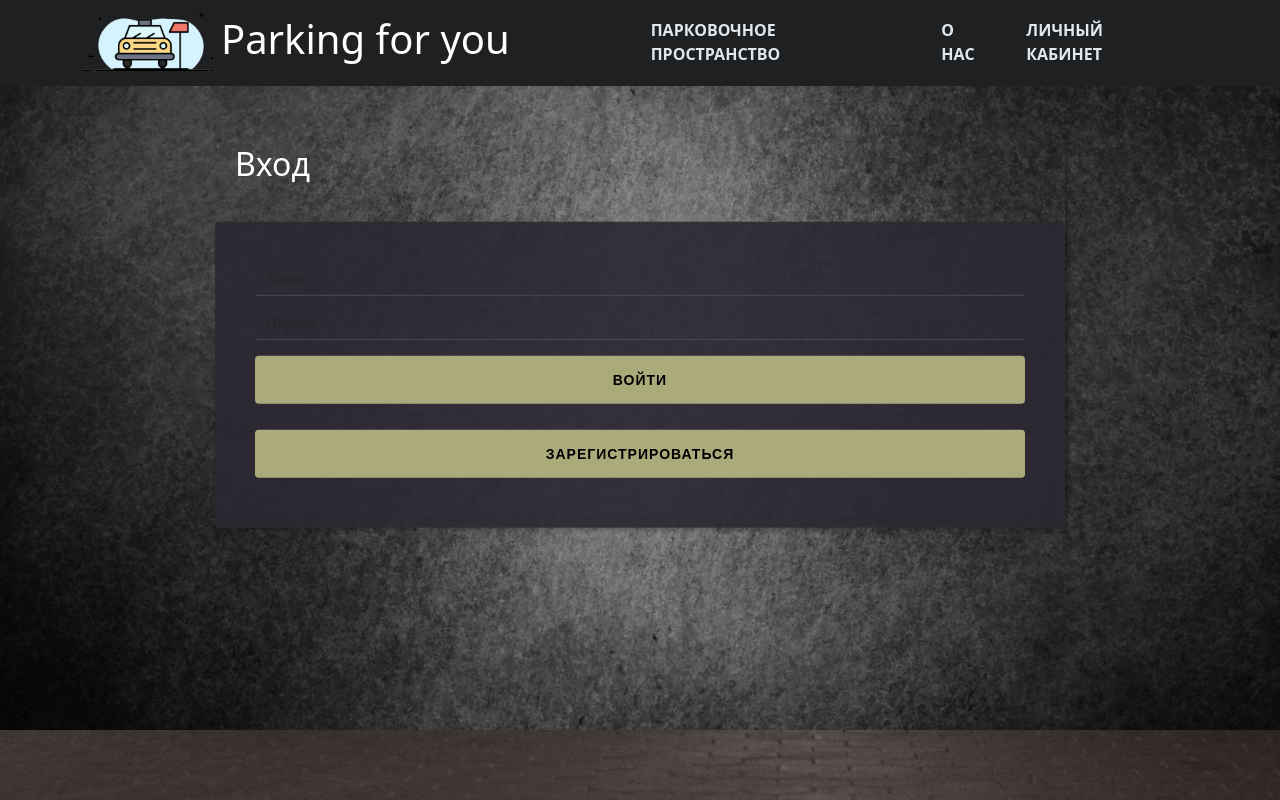
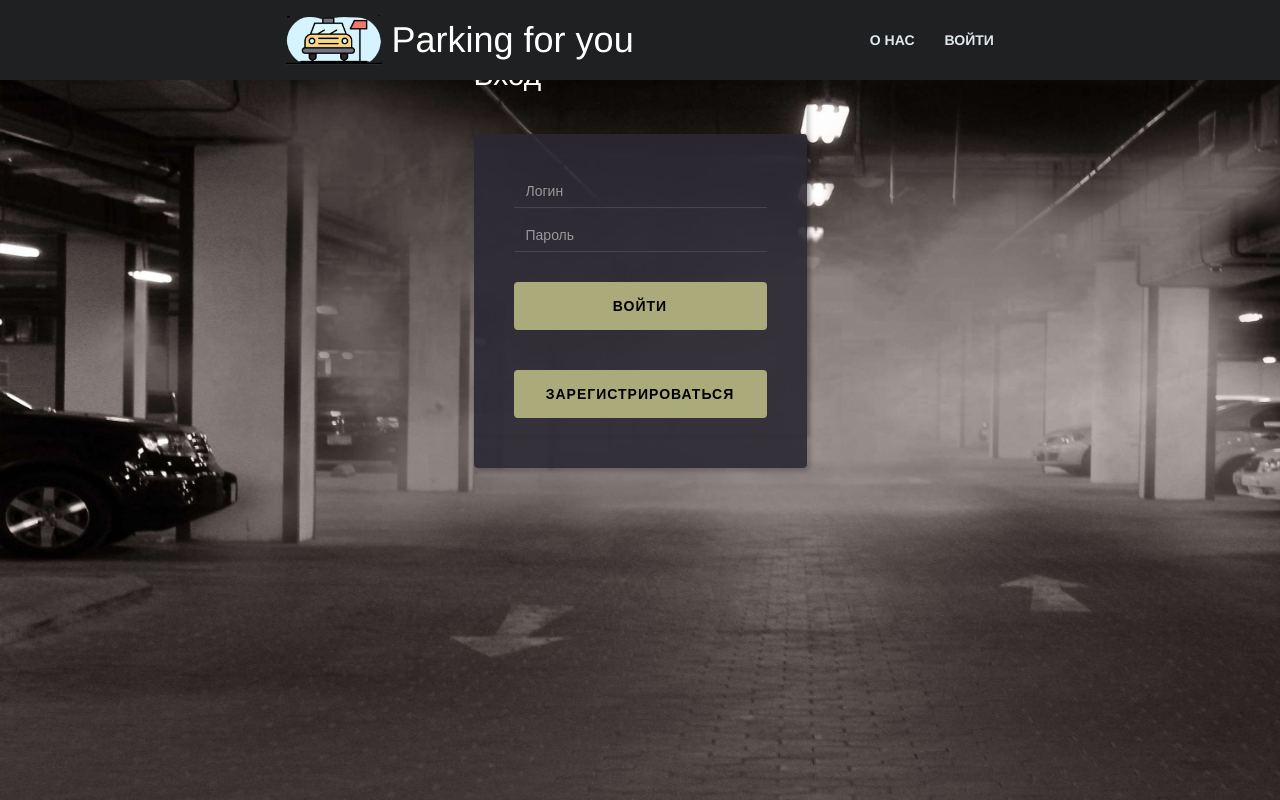
Before and after one commit to Alexzhyliuk/Parking-system, a Django app: page /accounts/login/?next=/ in a window 1280 px wide. Run offline with Django 4.2, Linux system fonts and the light colour scheme; some libraries are stand-ins or nearby versions.

Commit message:
adaptive

```diff
--- /dev/null
+++ b/main/static/main/css/adaptive.css
@@ -0,0 +1,214 @@
+body {
+    padding-bottom: 200px;
+}
+
+/* Navbar */
+.navbar {
+    padding: 20px 50px;
+    margin: 0;
+    max-height: 80px;
+    display: flex;
+    align-items: center;
+    justify-content: space-between;
+    flex-wrap: nowrap;
+    background-color: black;
+}
+
+.navbar-logo {
+    max-height: 80px;
+    display: flex;
+    align-items: center;
+    gap: 10px;
+}
+
+.navbar-logo img {
+    max-height: 50px;
+}
+
+h1 {
+    margin: 0;
+}
+
+.navbar-nav {
+    display: flex;
+    flex-direction: row;
+    gap: 30px;
+    margin: 0 !important;
+    padding: 0 !important;
+    margin-left: auto;
+}
+
+.nav-item {
+    max-width: fit-content;
+}
+
+.nav-link {
+    padding: 0 !important;
+}
+
+.burger {
+    display: none;
+}
+
+section.login_form {
+    padding: 0;
+}
+
+
+
+@media (max-width: 1200px) {
+
+    /* Navbar */
+    .nav-link {
+        font-size: 12px;
+    }
+
+    .nav-item {
+        max-width: fit-content;
+    }
+
+    h1 {
+        font-size: 28px;
+    }
+
+    .navbar-brand img {
+        max-height: 100%;
+    }
+
+    /* Parking */
+    .place:hover .descr {
+        right: unset;
+        left: -30px;
+    }
+
+}
+
+@media (max-width: 980px) {
+
+    /* Navbar */
+    h1 {
+        font-size: 22px;
+    }
+
+    .navbar-logo img {
+        max-height: 40px;
+    }
+
+    /* Login */
+    .form.login_form {
+        max-width: 80%;
+        box-shadow: unset;
+    }
+
+    .login_form .form {
+        max-width: 100%;
+    }
+
+}
+
+@media (max-width: 768px) {
+
+    body {
+        padding-bottom: 100px;
+    }
+
+    /* Navbar */
+    .navbar {
+        padding: 20px 0px;
+    }
+
+    .burger {
+        display: block;
+    }
+
+    .burger span {
+        position: relative;
+        display: block;
+        height: 2px;
+        width: 20px;
+        border-radius: 2px;
+        background: white;
+        z-index: 999;
+    }
+
+    .burger span.active {
+        background: none;
+    }
+
+    .burger span::before {
+        content: '';
+        position: absolute;
+        height: 2px;
+        width: 20px;
+        background: white;
+        top: 6px;
+        left: 0;
+        border-radius: 2px;
+        transition: .3s ease;
+    }
+    .burger span.active::before {
+        top: 0;
+        transform: rotate(45deg);
+    }
+    .burger span::after {
+        content: '';
+        position: absolute;
+        height: 2px;
+        width: 20px;
+        background: white;
+        top: -6px;
+        left: 0;
+        border-radius: 2px;
+        transition: .3s ease;
+    }
+
+    .burger span.active::after {
+        top: 0;
+        transform: rotate(-45deg);
+    }
+
+    .navbar-nav {
+        z-index: 4;
+        position: absolute;
+        top: 0;
+        left: -200%;
+        height: 100vh;
+        width: 100vw;
+        background: #1f2021;
+        flex-direction: column;
+        justify-content: center;
+        align-items: center;
+
+    }
+
+    .navbar-nav.active {
+        left: 0;
+    }
+
+    .nav-item {
+        text-align: center;
+    }
+
+    /* BTN */
+    .btn {
+        font-size: 12px;
+    }
+}
+
+@media (max-width: 500px) {
+    .navbar-logo img {
+        max-height: 30px;
+    }
+    h1 {
+        font-size: 18px;
+    }
+    .btn {
+        font-size: 10px;
+    }
+
+    /* Parking */
+    .place:hover .descr {
+        top: unset;
+        bottom: 110%;
+    }
+}
--- a/main/templates/main/header.html
+++ b/main/templates/main/header.html
@@ -17,30 +17,42 @@
     <link rel="stylesheet" href="{% static 'main/css/form_lk.css' %}">
     <link rel="stylesheet" href="{% static 'main/css/places.css' %}">
     <link rel="stylesheet" href="{% static 'main/css/global.css' %}">
+    <link rel="stylesheet" href="{% static 'main/css/adaptive.css' %}">
+    <link rel="stylesheet" href="{% static 'main/css/form-login.css' %}">
+
 </head>
 
 <body>
-    <div class="row mh-100vh" style="background-size: cover;position: fixed;display: flex;overflow: visible;">
-        <div class="col" style="padding-left: 0px;"><img src="static/main/img/fon.jpg" style="margin-left: 10px;"></div>
-    </div>
-    <nav class="navbar navbar-light navbar-expand-md navigation-clean navbar-inverse navbar-fixed-top" style="height: 85.775px;">
-        <div class="container">
-            <div><a class="navbar-brand" style="padding:0px;margin-left:0px;height:78px;" href="#"> <img src="/static/main/img/logo.png" width="239" height="239" style="height: 171.95px;margin-bottom: 22px;padding-left: 0px;margin-left: -17px;"></a><a href="#"></a><button data-bs-toggle="collapse" class="navbar-toggler" data-bs-target="#navcol-1"><span class="visually-hidden">Toggle navigation</span><span class="navbar-toggler-icon"></span></button></div>
-            <h6 style="padding-bottom: 0px;margin-bottom: 34px;margin-top: 22px;padding-top: 8px;"></h6>
-            <h1 style="margin-right: -126px;margin-left: -42px;">Parking for you</h1>
-            <div class="collapse navbar-collapse" id="navcol-1" style="width: 150.05px;margin-left: 249px;padding-left: 0px;margin-bottom: 14px;">
-                <ul class="navbar-nav ms-auto" style="margin-top:13px;">
-                    <li class="nav-item"></li>
-                       <li class="nav-item"><a class="nav-link" uk-scroll="offset:50" href="{% url 'index' %}">Парковочное пространство </a></li>
-                    <li class="nav-item"><a class="nav-link" uk-scroll="offset:100" href=" {% url 'about' %}">О нас</a></li>
-                    <li class="nav-item" style="margin-left: 0px;"><a class="nav-link" uk-scroll="offset:100" href="{% url 'personal_area' %}">Личный кабинет</a></li>
-
-                </ul>
-            </div>
+    <nav class="navbar navbar-light navbar-expand-md navigation-clean navbar-inverse navbar-fixed-top">
+        <div class="navbar-logo">
+            <a href="{% url 'index' %}">
+                <img src="/static/main/img/logo2.png">
+            </a>
+            <h1>Parking for you</h1>
+        </div>
+        <ul class="navbar-nav ms-auto">
+            {% if user.is_authenticated %}
+            <li class="nav-item"><a class="nav-link" uk-scroll="offset:50" href="{% url 'index' %}">Парковочное пространство </a></li>
+            <li class="nav-item"><a class="nav-link" uk-scroll="offset:100" href=" {% url 'about' %}">О нас</a></li>
+            <li class="nav-item" style="margin-left: 0px;"><a class="nav-link" uk-scroll="offset:100" href="{% url 'personal_area' %}">Личный кабинет</a></li>
+            {% else %}
+            <li class="nav-item"><a class="nav-link" uk-scroll="offset:100" href=" {% url 'about' %}">О нас</a></li>
+            <li class="nav-item"><a class="nav-link" uk-scroll="offset:100" href=" {% url 'login' %}">Войти</a></li>
+            {% endif %}
+        </ul>
+        <div class="burger">
+            <span></span>
         </div>
     </nav>
     {% block content %} {% endblock %}
 <script src="https://cdn.jsdelivr.net/npm/bootstrap@5.1.3/dist/js/bootstrap.bundle.min.js" integrity="sha384-ka7Sk0Gln4gmtz2MlQnikT1wXgYsOg+OMhuP+IlRH9sENBO0LRn5q+8nbTov4+1p" crossorigin="anonymous"></script>
+<script>
+    $(".navbar ::before").remove()
+    $(".burger").click(function() {
+        $(this).children("span").toggleClass('active')
+        $(".navbar-nav").toggleClass("active")
+    })
+</script>
 </body>
 
 </html>
--- a/main/templates/main/index.html
+++ b/main/templates/main/index.html
@@ -1,6 +1,6 @@
 {% extends 'main/header.html' %}
 {% block content %}
-<form action="." method="GET" enctype="multipart/form-data" class="form" style="font-family: Quicksand, sans-serif;background-color: rgba(44,40,52,0.9);width: 2500px;padding: 40px;">
+<form action="." method="GET" enctype="multipart/form-data" class="form" style="font-family: Quicksand, sans-serif;background-color: rgba(44,40,52,0.9);">
     {% csrf_token %}
     {{ parking_form }}
     <br>
--- a/main/templates/main/login.html
+++ b/main/templates/main/login.html
@@ -12,6 +12,7 @@
     <link rel="stylesheet" href="assets/css/Login-Red.css">
     <link rel="stylesheet" href="{% static 'main/css/nav_backgr.css' %}">
     <link rel="stylesheet" href="{% static 'main/css/form-login.css' %}">
+    <link rel="stylesheet" href="{% static 'main/css/adaptive.css' %}">
 </head>
 
 <body>
@@ -32,7 +33,7 @@
             </div>
         </div>
     </nav>
-    <form class="form" style="font-family: Quicksand, sans-serif;background-color: rgba(44,40,52,0.9);width: 320px;padding: 40px;">
+    <form class="form" style="font-family: Quicksand, sans-serif;background-color: rgba(44,40,52,0.9);width: 320px;">
     <h1 class="head" style="color:  #dfe8ee;">Авторизация</h1>
     <div><img id="image" class="rounded img-fluid" style="width: auto;height: auto;margin-left: 40px;" src="static/main/img/geely.png" /></div>
     <div class="form-group mb-3"><input id="formum" class="form-control" type="email" placeholder="Логин" /></div>
--- a/main/views.py
+++ b/main/views.py
@@ -23,10 +23,10 @@ class LoginView(View):
                 request, username=cd["username"], password=cd["password"]
             )
             if user is None:
-                return HttpResponse("Invalid login")
+                return redirect(reverse("login"))
 
             if not user.is_active:
-                return HttpResponse("Disabled account")
+                return redirect(reverse("login"))
 
             login(request, user)
             return redirect(reverse("index"))
--- a/templates/registration/logged_out.html
+++ b/templates/registration/logged_out.html
@@ -1,6 +1,7 @@
 {% extends 'main/header.html' %}
 {% block content %}
-<div class="form" style="font-family: Quicksand, sans-serif;background-color: rgba(44,40,52,0.9);width: 2500px;padding: 40px;">
+<div class="form" style="font-family: Quicksand, sans-serif;background-color: rgba(44,40,52,0.9);">
     <h3 class="head" style="color:  #dfe8ee;">Вы вышли</h3>
+    <a href="{% url 'login' %}" id="butonas" class="btn btn-light" style="width: 100%;height: 100%;margin-bottom: 10px;background-color: rgb(171,170,123);">Войти</a>
 </div>
 {% endblock %}
--- a/templates/registration/login.html
+++ b/templates/registration/login.html
@@ -7,7 +7,7 @@
     {% if form.errors %}
       <h3 class="error">Ошибка: пароль или логин неверные. Попробуйте снова</h3>
     {% endif %}
-    <form action="." method="POST" class="form" style="font-family: Quicksand, sans-serif;background-color: rgba(44,40,52,0.9);width: 2500px;padding: 40px;">
+    <form action="." method="POST" class="form" style="font-family: Quicksand, sans-serif;background-color: rgba(44,40,52,0.9);width: 2500px;">
       {{ form.as_p }}
       {% csrf_token %}
       <div class="form-group mb-3"></div> <button id="butonas" class="btn btn-light" style="width: 100%;height: 100%;margin-bottom: 10px;background-color: rgb(171,170,123);" type="submit">Войти</button>
--- a/templates/registration/password_change_done.html
+++ b/templates/registration/password_change_done.html
@@ -1,6 +1,6 @@
 {% extends 'main/header.html' %}
 {% block content %}
-<div class="form" style="font-family: Quicksand, sans-serif;background-color: rgba(44,40,52,0.9);width: 2500px;padding: 40px;">
+<div class="form" style="font-family: Quicksand, sans-serif;background-color: rgba(44,40,52,0.9);">
     <h3 class="head" style="color:  #dfe8ee;">Ваш пароль был изменен</h3>
 </div>
 {% endblock %}
--- a/templates/registration/password_change_form.html
+++ b/templates/registration/password_change_form.html
@@ -1,6 +1,6 @@
 {% extends 'main/header.html' %}
 {% block content %}
-<form action="." method="POST" enctype="multipart/form-data" class="form" style="font-family: Quicksand, sans-serif;background-color: rgba(44,40,52,0.9);width: 2500px;padding: 40px;">
+<form action="." method="POST" enctype="multipart/form-data" class="form" style="font-family: Quicksand, sans-serif;background-color: rgba(44,40,52,0.9);">
     <h3 class="head" style="color:  #dfe8ee;">Смена пароля</h3>
     {{ form.as_p }}
     <div class="form-group mb-3"></div> <button id="butonas" class="btn btn-light" style="width: 100%;height: 100%;margin-bottom: 10px;background-color: rgb(171,170,123);" type="submit">Изменить</button>
```
Also changed, not shown: main/templates/main/personal_area.html (+4 -4 lines), templates/registration/reg_setting.html (+4 -42 lines), main/static/main/img/logo2.png (added).
